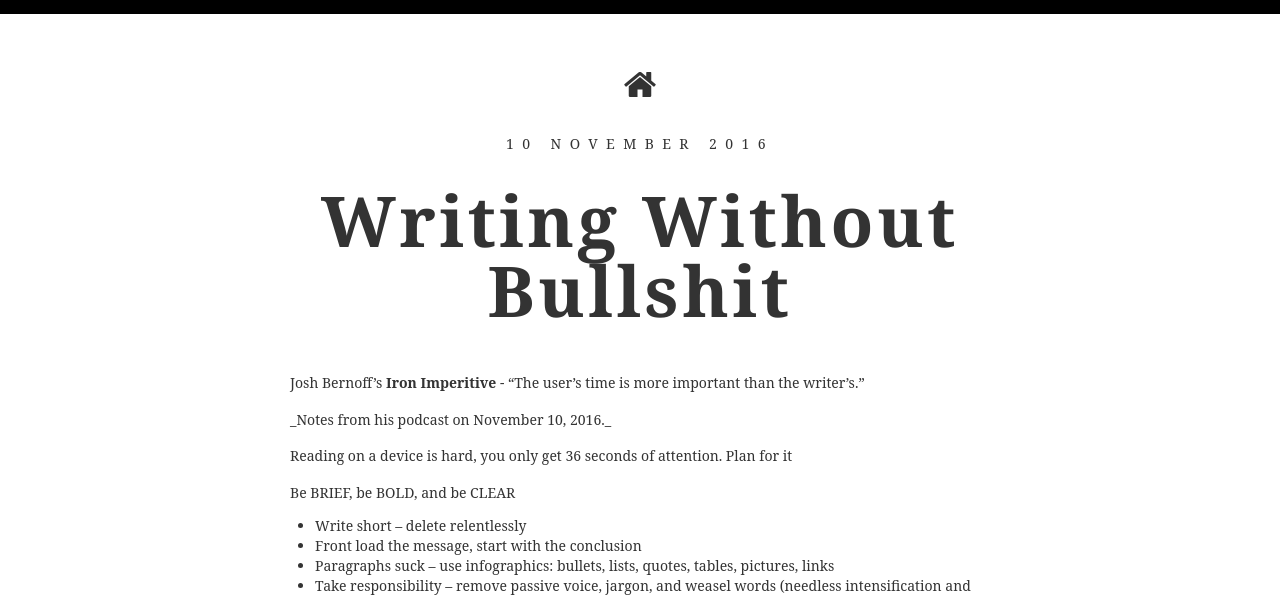
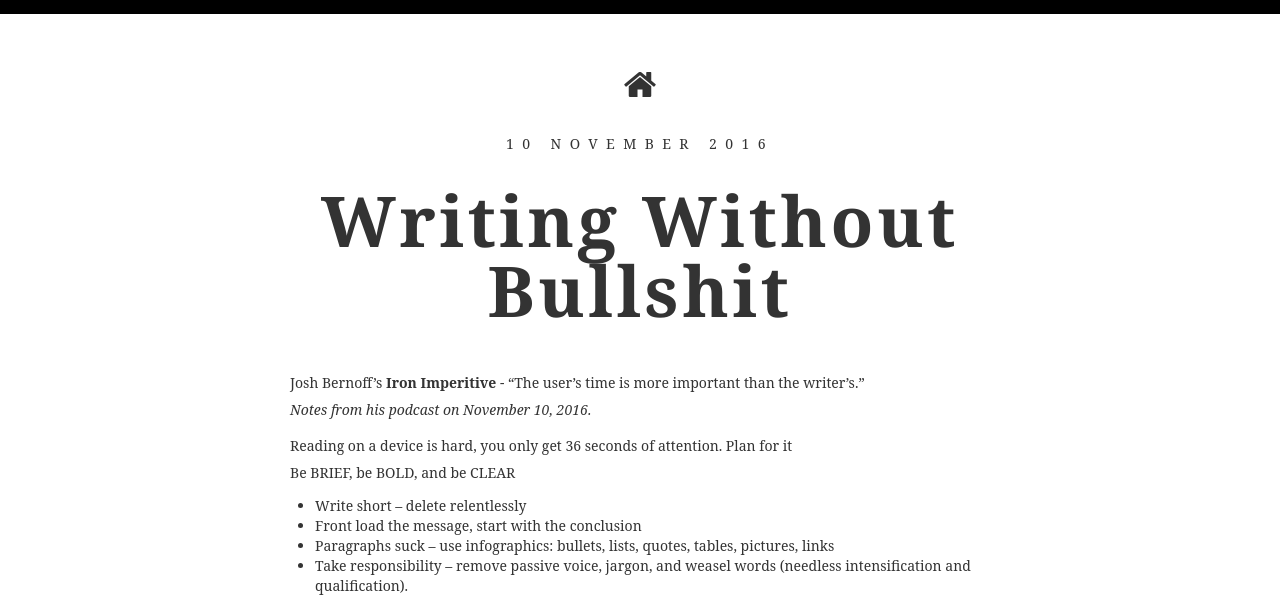
Before and after one commit to MarkHughen/MarkHughen.github.io, a Jekyll site: the page built from _posts/2016-11-10-WritingWithoutBullshit.md, in a window 1280 px wide. Shown: the top 598 px of the page. Built offline with Jekyll 4.4.1, drawn with Linux system fonts in a browser that asks for light colours; nearby versions of some CDN libraries; some web fonts are replaced; some of the changed text lies outside the part shown.

```diff
--- a/_posts/2016-11-10-WritingWithoutBullshit.md
+++ b/_posts/2016-11-10-WritingWithoutBullshit.md
@@ -4,11 +4,11 @@ title: Writing Without Bullshit
 date: 2016-11-10
 tags: Writing
 ---
-Josh Bernoff's **Iron Imperitive** - "The user's time is more important than the writer's."
-<p>_Notes from his podcast on November 10, 2016._</p>
+Josh Bernoff's **Iron Imperitive** - "The user's time is more important than the writer's."<br>
+_Notes from his podcast on November 10, 2016._
 
-Reading on a device is hard, you only get 36 seconds of attention. Plan for it
-<p>Be BRIEF, be BOLD, and be CLEAR</p>
+Reading on a device is hard, you only get 36 seconds of attention. Plan for it<br>
+	Be BRIEF, be BOLD, and be CLEAR
 
   * Write short – delete relentlessly
   * Front load the message, start with the conclusion
@@ -16,5 +16,5 @@ Reading on a device is hard, you only get 36 seconds of attention. Plan for it
   * Take responsibility – remove passive voice, jargon, and weasel words (needless intensification and qualification).
   * Plan -> Know readers, what action should readers take
 
-<p>_*This infographic from his website says it all, create skimmable content that respects the reader’s time._</p>
+_*This infographic from his website says it all, create skimmable content that respects the reader’s time._<br>
 <img src="http://withoutbullshit.jbspartnersinc.netdna-cdn.com/wp-content/uploads/2016/07/Email-Anatomy.png"/>
```
